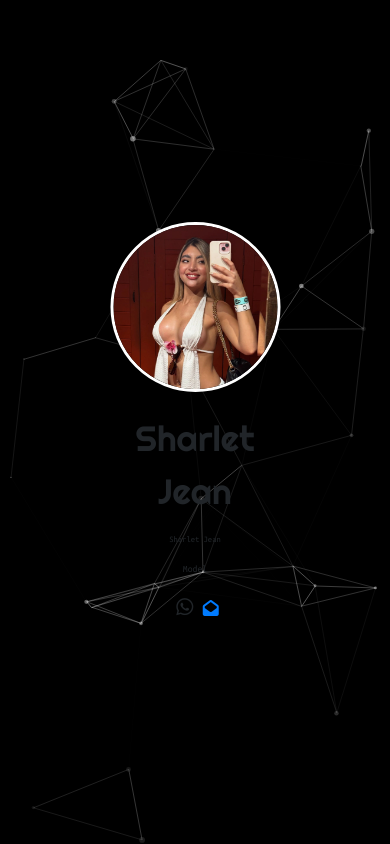
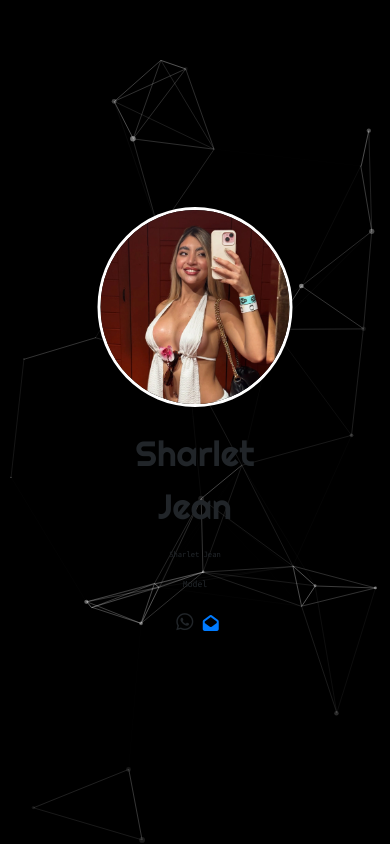
Before and after one commit to Rifat1000N/Auxulary, a plain HTML site: page index.html in a window 390 px wide. Drawn offline with nearby package versions, Linux system fonts and the light colour scheme; no server answers.

Commit message:
Update main.css

```diff
--- a/main.css
+++ b/main.css
@@ -72,6 +72,10 @@ canvas {
   body {
     text-align: center;
   }
+  .image {
+    width: 200px;  /* ADD THIS */
+    height: 200px; /* ADD THIS */
+  }
   .header1 {
     font-size: 9vw;
   }
```
